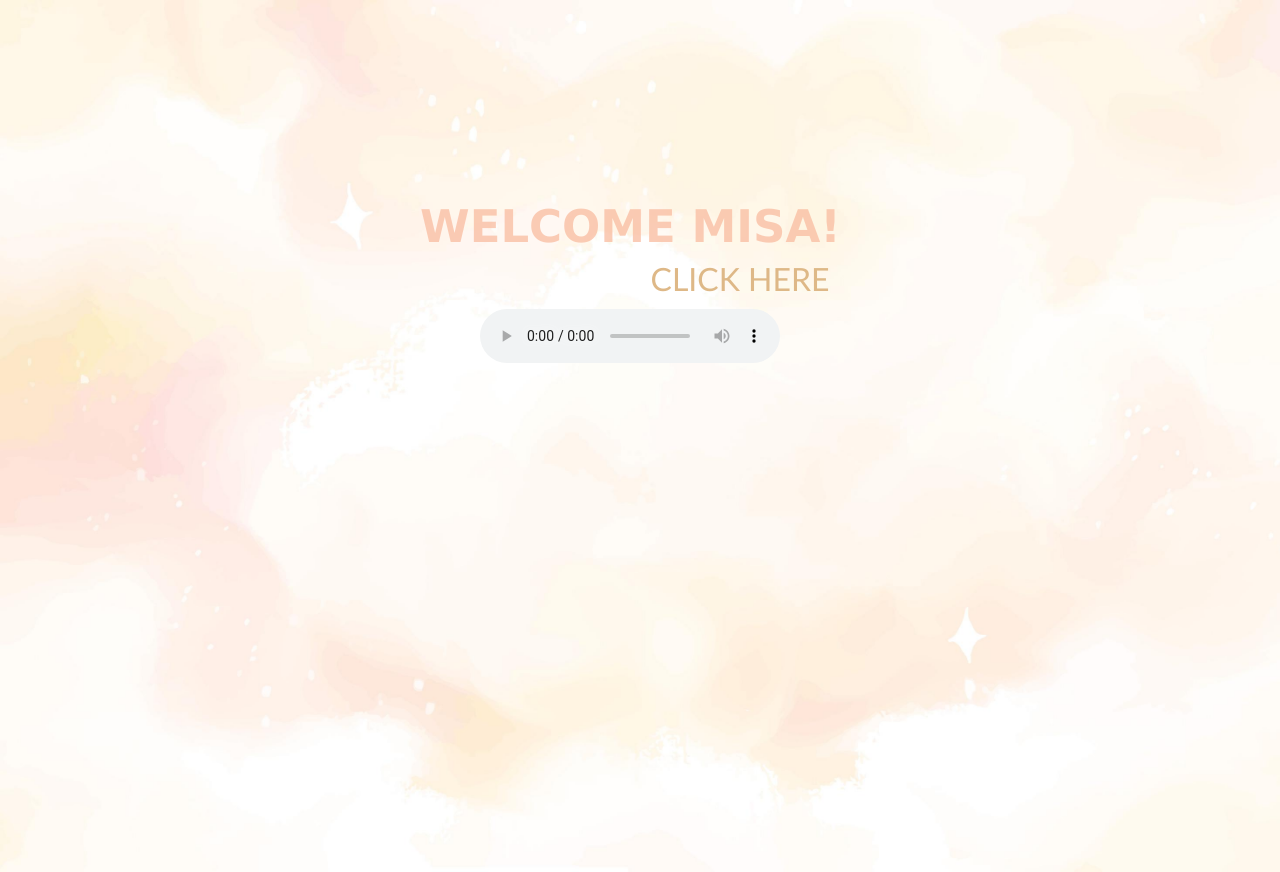
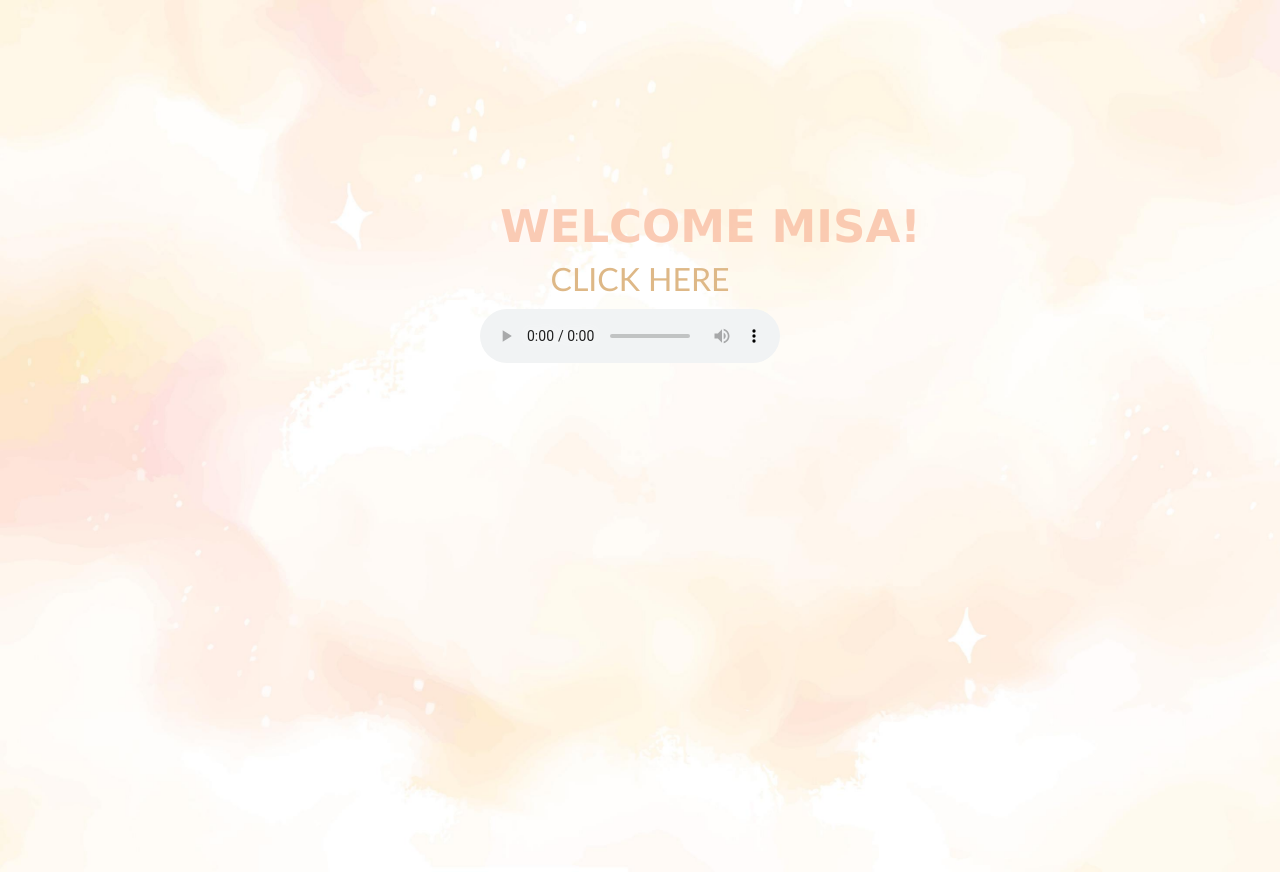
Before and after one commit to nabil-akram/nabil-akram.github.io, a plain HTML site: page index.html in a window 1280 px wide. Drawn offline with Linux system fonts and the light colour scheme.

Commit message:
Update style.css

```diff
--- a/style.css
+++ b/style.css
@@ -29,7 +29,7 @@
     color: rgb(249 188 160 / 76%);
     font-size: 45px;
     font-family: Verdana, Geneva, Tahoma, sans-serif;
-    padding-left: 420px;
+    padding-left: 500px;
     width: max-content;
     padding-top: 200px;
     white-space: flex;
@@ -52,7 +52,7 @@ ul{
 
 ul li{
     list-style: none;
-    margin-left: 200px;
+    margin-left: 0px;
     margin-top: 6px;
 }
 
```
